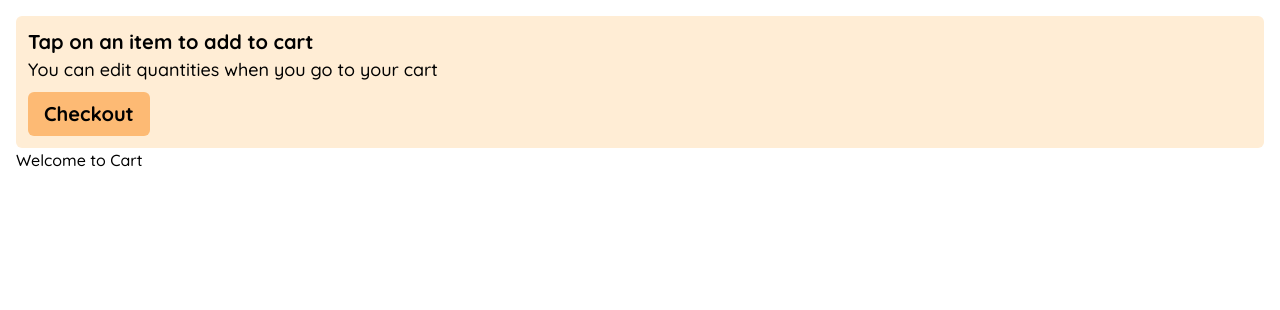
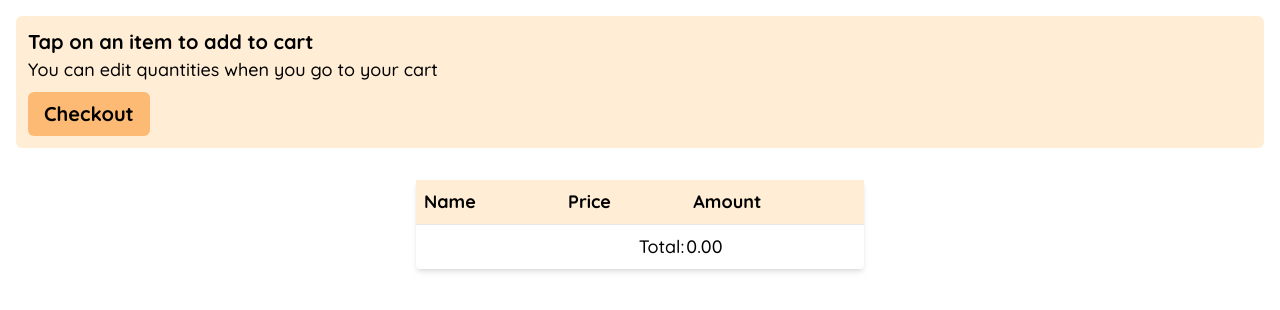
Before and after one commit to ernest-lamptey/christy-frontend, a Next.js app: page /cart in a window 1280 px wide. Shown: the top 310 px of the page. Built offline with nearby package versions, Linux system fonts and the light colour scheme.

Commit message:
add checkout table and calculator

```diff
--- a/components/product_card.js
+++ b/components/product_card.js
@@ -1,15 +1,26 @@
 import Image from "next/image"
-import { useState } from "react"
+import { useState, useContext, useEffect } from "react";
+import { OrderContext } from "@/contexts/OrderContext";
 
-export default function ProductCard({product}) {
+export default function ProductCard({product, addOrRemoveItem}) {
+    const { orders, setOrders } = useContext(OrderContext)
     const [selected, setSelected] = useState(false)
 
     const toggleSelection = () => {
       setSelected(!selected)
     }
 
+    const setItem = () => {
+      toggleSelection()
+      addOrRemoveItem(product)
+    }
+
+    useEffect(() => {
+      if (orders.includes(product)) toggleSelection()
+    }, [])
+
     return (
-      <main onClick={toggleSelection} className={`p-1 border rounded-md ${selected ? 'bg-orange-300': ''}`}>
+      <main onClick={setItem} className={`p-1 border rounded-md ${selected ? 'bg-orange-300': ''}`}>
         <Image
             className="rounded-md aspect-square object-cover"
             src={product.photoUrl}
--- a/components/product_list.js
+++ b/components/product_list.js
@@ -1,14 +1,11 @@
-import { PureComponent } from "react";
 import ProductCard from "./product_card";
 import useSWR from 'swr';
 
 const fetcher = (url) => fetch(url).then((res) => res.json());
+//if item is already in the list make sure it is highlighted on load
 
-export default function ProductList() {
+export default function ProductList({addOrRemoveItems}) {
     const { data, error } = useSWR('http://localhost:5000/api/v1/items', fetcher);
-
-    // create array to store selected items by using array methods to add and delete(filter)
-    // write a function that will check if item are already and array and remove them or add if they are not there and pass down to children as props
 
     if (error) return <div>failed to load</div>;
     if (!data) return <div>loading...</div>;
@@ -18,7 +15,7 @@ export default function ProductList() {
             <h2 className="text-xl font-bold my-2">Shop Vegetables</h2>
             <main className="m-auto grid grid-cols-3 gap-2 max-h-[65vh] overflow-scroll">
                 {data && data.map(item => (
-                    <ProductCard key={item._id} product={item}/>
+                    <ProductCard key={item._id} product={item} addOrRemoveItem={addOrRemoveItems} />
                 ))}
             </main>
         </>
--- /dev/null
+++ b/contexts/OrderContext.js
@@ -0,0 +1,15 @@
+// In a higher-order component, create a context to store the array of objects
+import { createContext, useState } from 'react';
+
+export const OrderContext = createContext();
+
+function OrderProvider({ children }) {
+  const [orders, setOrders] = useState([]);
+  return (
+    <OrderContext.Provider value={{ orders, setOrders }}>
+      {children}
+    </OrderContext.Provider>
+  );
+}
+
+export default OrderProvider;
--- a/pages/_app.js
+++ b/pages/_app.js
@@ -1,5 +1,6 @@
 import '@/styles/globals.css'
 import Head from 'next/head'
+import OrderProvider from '@/contexts/OrderContext'
 
 export default function App({ Component, pageProps }) {
   return <>
@@ -8,6 +9,8 @@ export default function App({ Component, pageProps }) {
         @import url('https://fonts.googleapis.com/css2?family=Quicksand:wght@500;700&display=swap');
       </style>
     </Head>
-    <Component {...pageProps} />
+    <OrderProvider>
+      <Component {...pageProps} />
+    </OrderProvider>
   </>
 }
--- a/pages/cart.js
+++ b/pages/cart.js
@@ -1,17 +1,81 @@
 import ActionCard from "@/components/action_card"
 import { useRouter } from "next/navigation"
+import { useContext, useState } from "react"
+import { OrderContext } from "@/contexts/OrderContext"
 
 export default function Cart() {
+    const { orders, setOrders } = useContext(OrderContext)
     const router = useRouter()
 
     const navigateToPayment = () => {
-        router.push('/checkout')
+        // router.push('/checkout')
+        console.log(formData)
     }
+
+    const [formData, setFormData] = useState(() => {
+        return orders.map(order => {
+            order.value = 0;
+            return order
+        })
+    });
+
+    const handleSubmit = (event) => {
+        event.preventDefault();
+        console.log(formData)
+        // Submit the form data here to create order
+    };
+
+    const handleInputChange = (event, order) => {
+        const value = event.target.value ? event.target.value : 0
+        order.value = parseFloat(value).toFixed(2)
+        setFormData([...formData.filter(data => data._id != order._id), order])
+        console.log(formData)
+    };
 
     return (
         <div className="p-4">
             <ActionCard navigate={navigateToPayment} buttonText="Checkout"/>
-            <h3>Welcome to Cart</h3>
+            <div className="max-w-md mx-auto mt-8">
+                <form  className="shadow-md rounded">
+                    <table className="text-left text-lg w-full">
+                        <thead className="bg-orange-100" >
+                            <tr className="border-b">
+                            <th className="p-2">Name</th>
+                            <th className="p-2">Price</th>
+                            <th className="p-2">Amount</th>
+                            </tr>
+                        </thead>
+                        <tbody className="text-lg">
+                            {orders && orders.map((order) => (
+                            <tr className="border-b" key={order._id}>
+                                <td className="p-2">{order.name}</td>
+                                <td className="p-2">{order.price.toFixed(2)}</td>
+                                <td className="p-2">
+                                <input
+                                    type="number"
+                                    // value={formData.find((f) => f.id === order._id)?.value || ''}
+                                    onBlur={(event) => handleInputChange(event, order)}
+                                    className="bg-gray-100 focus:bg-white focus:outline-none rounded py-2 px-3 w-20 transition duration-300 ease-in-out"
+                                    defaultValue={0}
+                                    min={order.price} //work more this validation
+                                />
+                                </td>
+                            </tr>
+                            ))}
+                        </tbody>
+                        <tfoot>
+                            <tr>
+                                <td colSpan="2" className="text-right py-2 font-medium">
+                                    Total:
+                                </td>
+                                <td className="py-2 font-medium">
+                                    {formData.reduce((acc, curr) => acc + Number(curr.value), 0).toFixed(2)}
+                                </td>
+                            </tr>
+                        </tfoot>
+                    </table>
+                </form>
+            </div>
         </div>
     )
   }
--- a/pages/products.js
+++ b/pages/products.js
@@ -1,18 +1,28 @@
 import ActionCard from "@/components/action_card";
 import ProductList from "@/components/product_list";
 import { useRouter } from 'next/navigation';
+import { useContext } from "react";
+import { OrderContext } from "@/contexts/OrderContext";
+import addOrRemoveOrder from "@/utils/utils";
 
 export default function Products() {
+    const { orders, setOrders } = useContext(OrderContext)
     const router = useRouter()
 
     const navigateToCart = () => {
         router.push('/cart')
     }
 
+    function addOrRemove(item) {
+        const newArray = addOrRemoveOrder(orders, item);
+        setOrders(newArray);
+        console.log(orders)
+      }
+
     return (
         <div className="p-4">
             <ActionCard navigate={navigateToCart} buttonText="View Cart" />
-            <ProductList />
+            <ProductList addOrRemoveItems={addOrRemove} />
         </div>
     )
   }
--- /dev/null
+++ b/utils/utils.js
@@ -0,0 +1,9 @@
+export default function addOrRemoveOrder (arr, elem) {
+    const index = arr.indexOf(elem);
+    if (index !== -1) {
+      arr.splice(index, 1);
+    } else {
+      arr.push(elem);
+    }
+    return arr;
+}
```
